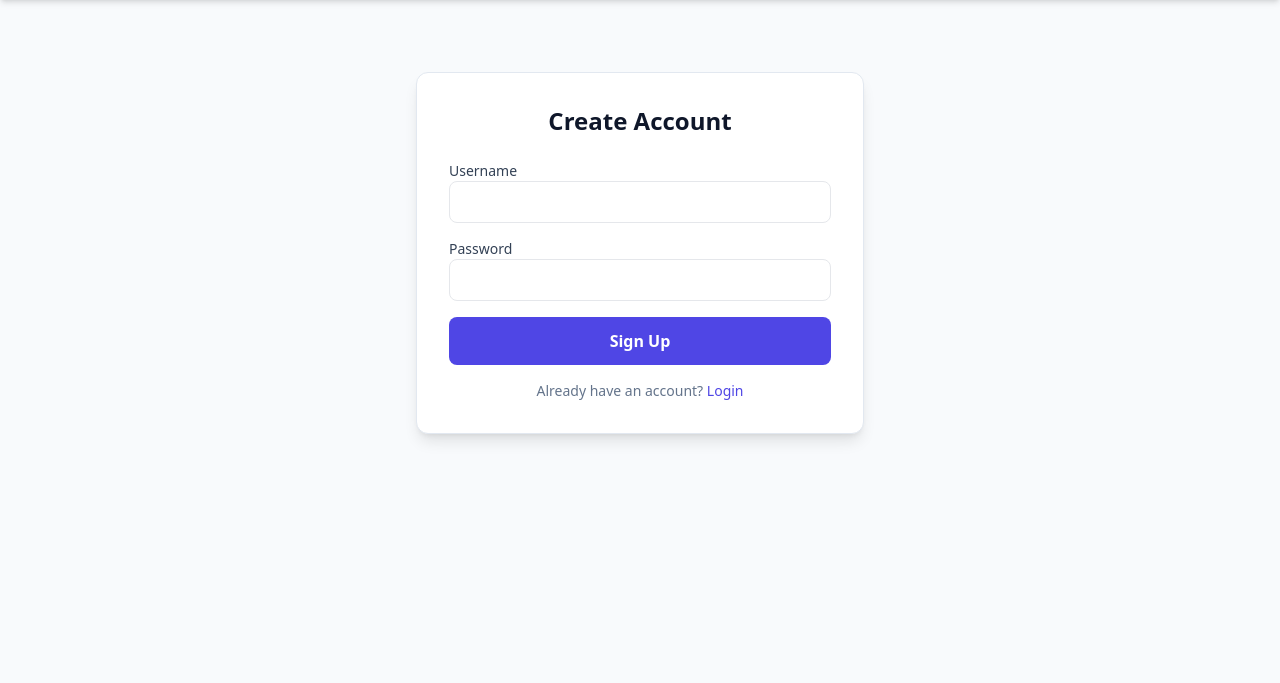
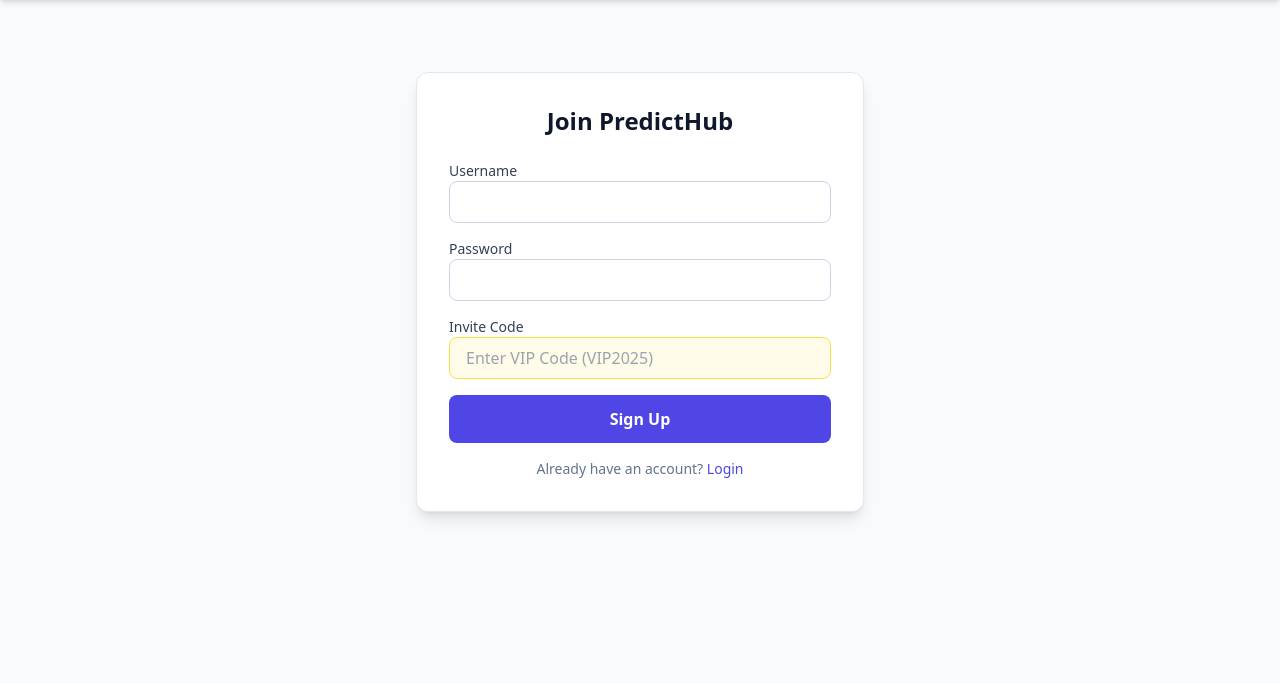
Before and after one commit to manohar-munna/PredictHub, a FastAPI app: page /register in a window 1280 px wide. Shown: the part 52-735 px from the top of the page. Run offline with FastAPI, Linux system fonts and the light colour scheme; some libraries are stand-ins or nearby versions.

Commit message:
Include invite code input in registration form
Added an invite code field to the registration form.

```diff
--- a/app/templates/register.html
+++ b/app/templates/register.html
@@ -1,25 +1,39 @@
+<!-- app/templates/register.html -->
 {% extends "base.html" %}
+
 {% block content %}
 <div class="max-w-md mx-auto bg-white p-8 rounded-xl shadow-lg border border-slate-200 mt-10">
-    <h2 class="text-2xl font-bold mb-6 text-center text-slate-900">Create Account</h2>
+    <h2 class="text-2xl font-bold mb-6 text-center text-slate-900">Join PredictHub</h2>
 
     {% if error %}
-    <p class="text-red-500 text-center mb-4 text-sm">{{ error }}</p>
+    <p class="text-red-500 text-center mb-4 text-sm font-bold">{{ error }}</p>
     {% endif %}
 
     <form method="post" class="space-y-4">
         <div>
             <label class="block text-sm font-medium text-slate-700">Username</label>
-            <input type="text" name="username" required class="w-full px-4 py-2 border rounded-lg focus:ring-2 focus:ring-indigo-500">
+            <input type="text" name="username" required
+                   class="w-full px-4 py-2 border border-slate-300 rounded-lg focus:ring-2 focus:ring-indigo-500 outline-none">
         </div>
+
         <div>
             <label class="block text-sm font-medium text-slate-700">Password</label>
-            <input type="password" name="password" required class="w-full px-4 py-2 border rounded-lg focus:ring-2 focus:ring-indigo-500">
+            <input type="password" name="password" required
+                   class="w-full px-4 py-2 border border-slate-300 rounded-lg focus:ring-2 focus:ring-indigo-500 outline-none">
         </div>
-        <button type="submit" class="w-full bg-indigo-600 hover:bg-indigo-700 text-white font-bold py-3 rounded-lg transition">
+
+        <!-- THIS WAS MISSING -->
+        <div>
+            <label class="block text-sm font-medium text-slate-700">Invite Code</label>
+            <input type="text" name="invite_code" placeholder="Enter VIP Code (VIP2025)" required
+                   class="w-full px-4 py-2 border border-yellow-300 bg-yellow-50 rounded-lg focus:ring-2 focus:ring-indigo-500 outline-none">
+        </div>
+
+        <button type="submit" class="w-full bg-indigo-600 hover:bg-indigo-700 text-white font-bold py-3 rounded-lg transition transform hover:-translate-y-0.5">
             Sign Up
         </button>
     </form>
+
     <p class="text-center mt-4 text-sm text-slate-500">
         Already have an account? <a href="/login" class="text-indigo-600 hover:underline">Login</a>
     </p>
```
